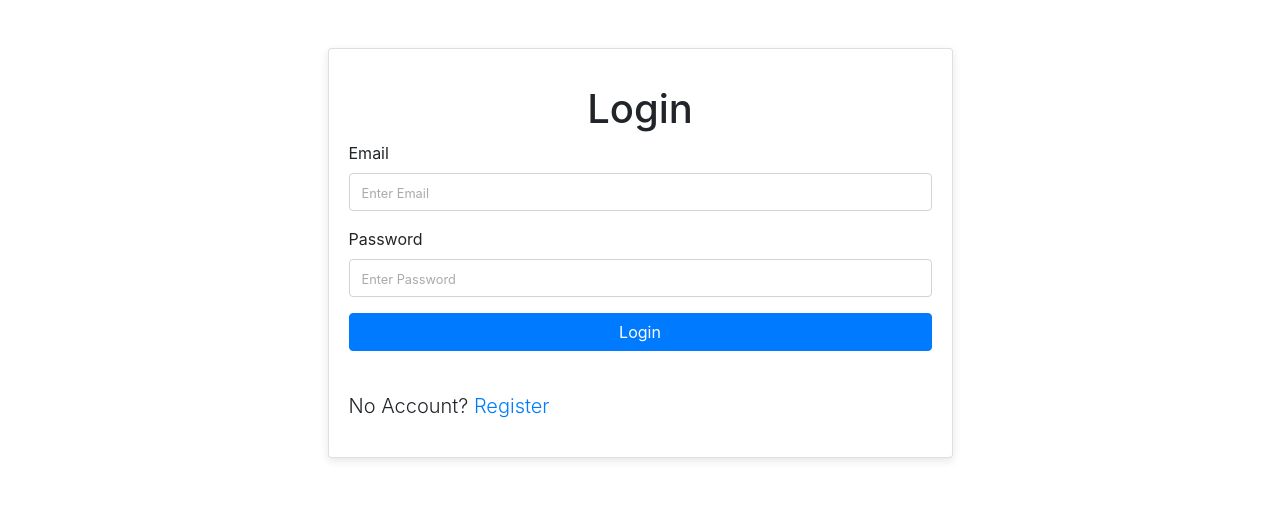
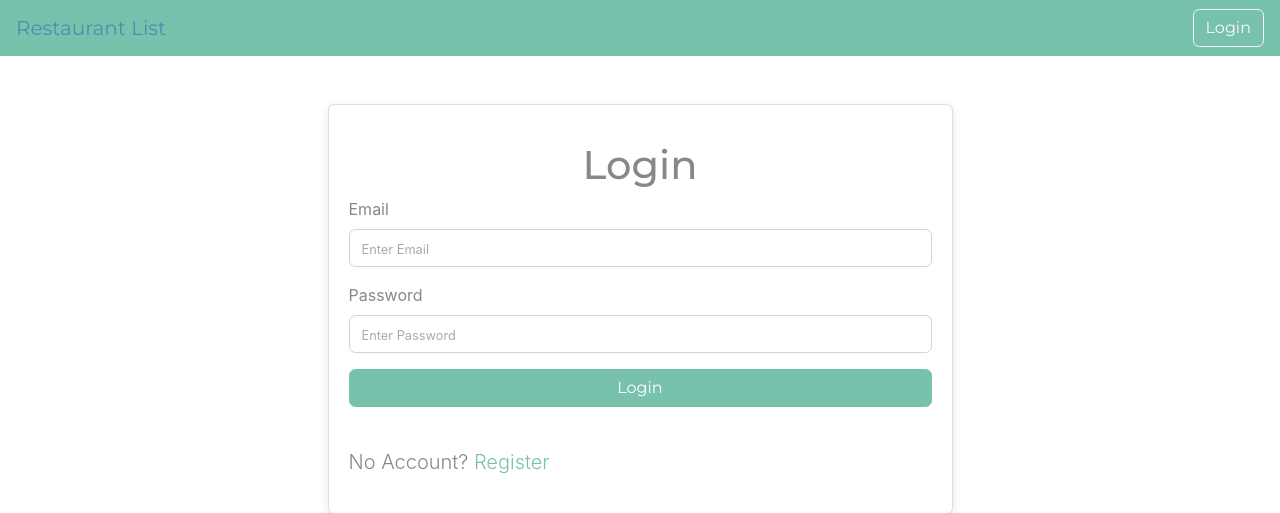
Before and after one commit to LettuceLu751103/restaurant-listv2, a Node server app: page /users/login in a window 1280 px wide. Shown: the top 513 px of the page. Run offline with Node 20, Linux system fonts and the light colour scheme; some libraries are stand-ins or nearby versions.

Commit message:
feat: add isAuthenticated to display different view templates

```diff
--- a/app.js
+++ b/app.js
@@ -30,6 +30,15 @@ app.use(methodOverride('_method'))
 
 // 呼叫 Passport 函式並傳入 app，這條要寫在路由之前
 usePassport(app)
+
+app.use((req, res, next) => {
+  // 你可以在這裡 console.log(req.user) 等資訊來觀察
+  res.locals.isAuthenticated = req.isAuthenticated()
+  res.locals.user = req.user
+  next()
+})
+
+
 app.use(routes)
 
 
--- a/views/index.hbs
+++ b/views/index.hbs
@@ -6,7 +6,7 @@
         <img src="https://assets-lighthouse.s3.amazonaws.com/uploads/image/file/6227/restaurant-list-logo.png"
           width="30" height="30" class="d-inline-block align-top" alt="我的餐廳清單">
         我的餐廳清單
-        <a href="./restaurants/new" class="btn btn-success">新增餐廳</a>
+
       </a>
     </div>
   </nav>
@@ -32,7 +32,8 @@
     </div>
   </div>
 </div>
-
+{{!-- create button --}}
+<a href="/todos/new" class="btn btn-primary mb-3">Create</a>
 <!-- restaurant list -->
 <div class="container mt-5">
   <div class="row">
--- a/views/layouts/main.hbs
+++ b/views/layouts/main.hbs
@@ -5,19 +5,27 @@
   <meta http-equiv="X-UA-Compatible" content="IE=edge">
   <meta name="viewport" content="width=device-width, initial-scale=1.0">
   <title>Restaurant List</title>
-  <link rel="stylesheet" href="/stylesheets/bootstrap.css">
+  <link rel="stylesheet" href="https://bootswatch.com/4/minty/bootstrap.min.css">
   <link rel="stylesheet" href="/stylesheets/style.css">
   <link rel="stylesheet" href="https://cdnjs.cloudflare.com/ajax/libs/font-awesome/5.8.1/css/all.min.css">
 
 </head>
 
 <body>
-  <!-- navigation -->
-  {{!-- <nav class="navbar navbar-dark bg-dark">
-    <div class="container">
-      <a class="navbar-brand" href="#">restaurant List</a>
-    </div>
-  </nav> --}}
+  <nav class="navbar navbar-dark bg-primary justify-content-between">
+
+    <a class="navbar-brand" href="/">
+      {{#if isAuthenticated}}{{ user.name}}'s {{/if}}
+      Restaurant List
+    </a>
+    {{#if isAuthenticated}}
+    <a href="/users/logout" class="btn btn-outline-light">Logout</a>
+    {{else}}
+    <a href="/users/login" class="btn btn-outline-light">Login</a>
+    {{/if}}
+
+  </nav>
+
   {{{ body }}}
 
   <script src="/javascripts/jquery-3.3.1.js"></script>
```
